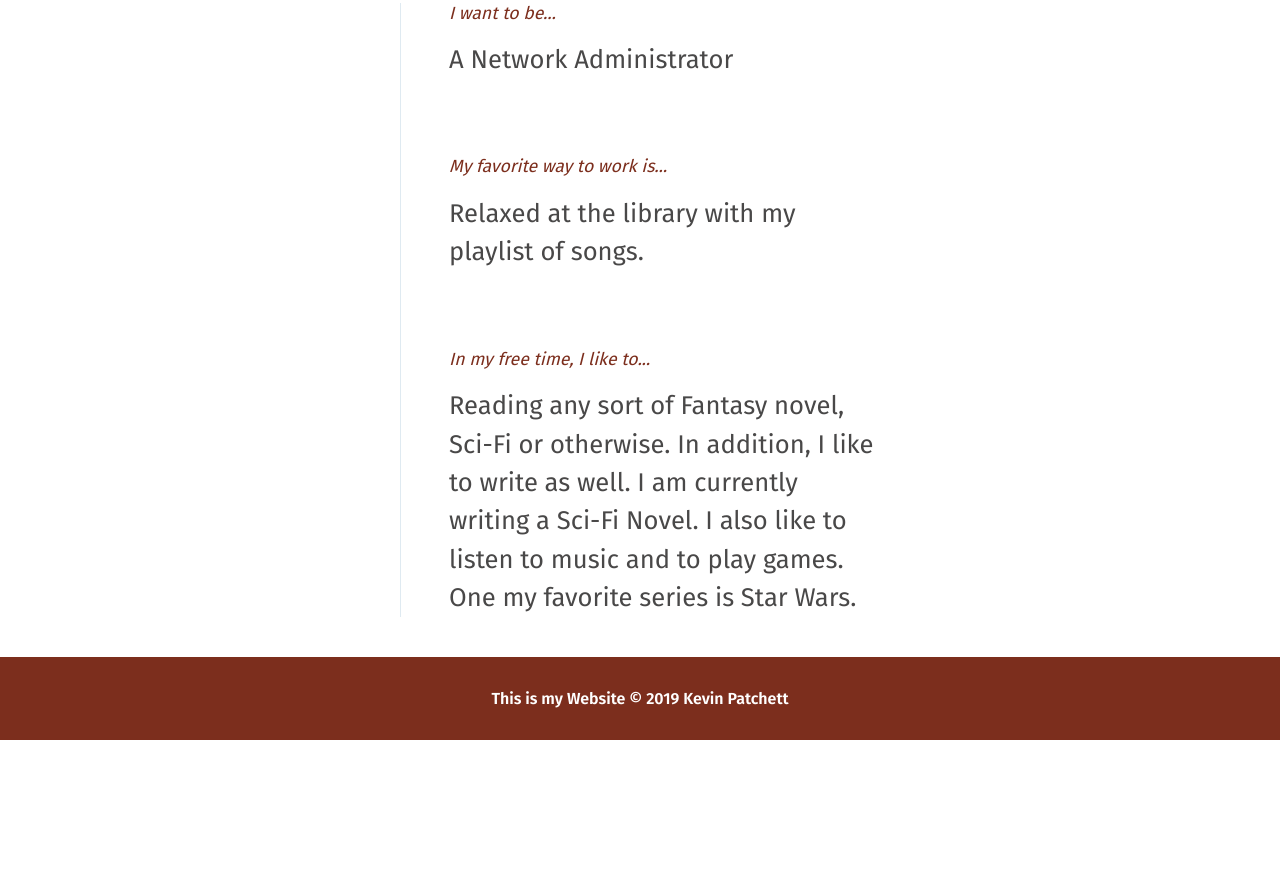
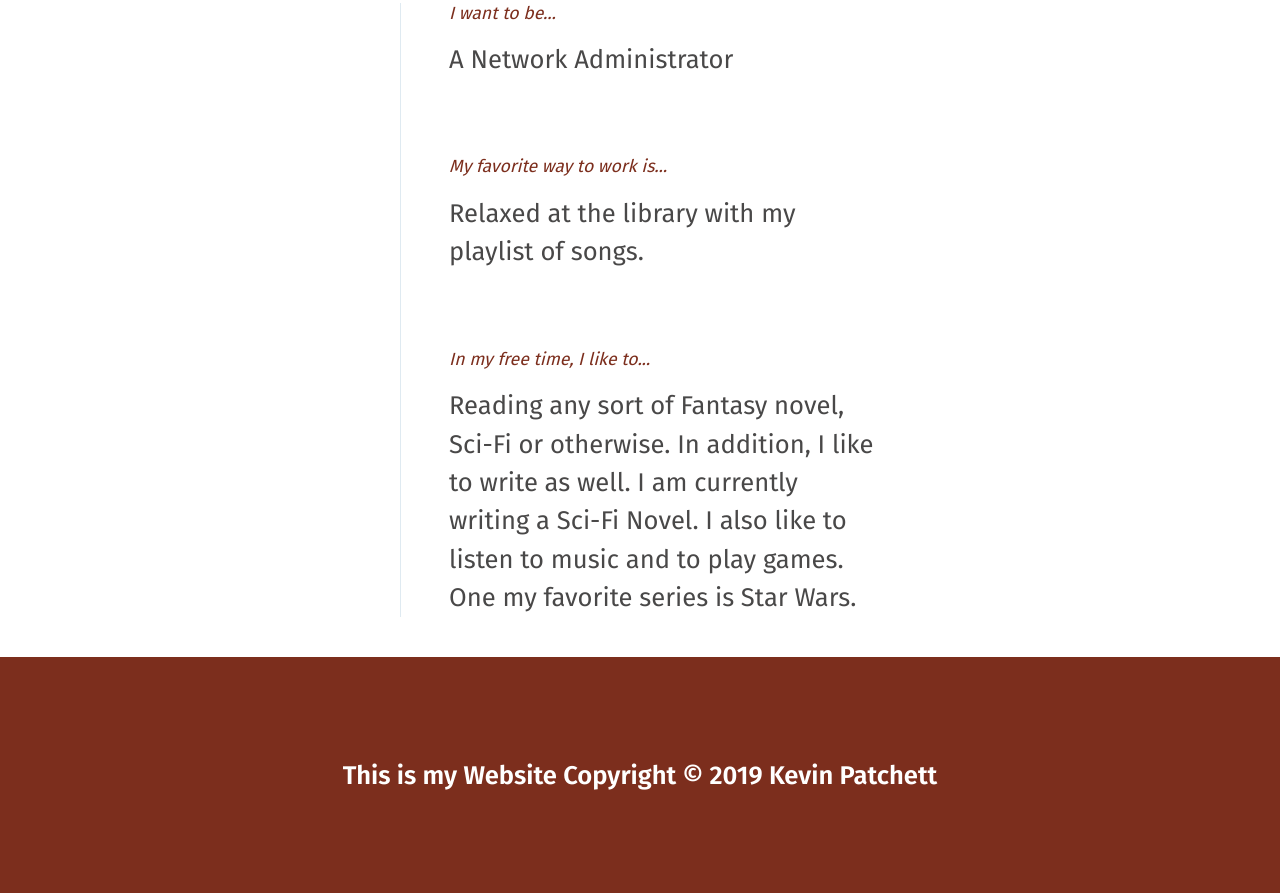
Before and after one commit to RVCC-CISY225-S2019/project-2-Kevpatch, a plain HTML site: page index.html in a window 1280 px wide. Shown: the part 517-1410 px from the top of the page. Before the commit the page ends 1257 px from the top, so only its background shows below. Drawn offline with Linux system fonts and the light colour scheme.

Commit message:
Fixing fonts and adjusting the footer class

```diff
--- a/css/styles.css
+++ b/css/styles.css
@@ -1,7 +1,6 @@
 body {
   font-family: 'Fira Sans', sans-serif;
   margin: 0;
-
 }
 
 .content {
@@ -119,10 +118,11 @@ img.my-picture {
 }
 
 .footer {
-  padding: 2em;
+  padding: 4em;
   max-width: 100%;
   background-color: #7C2E1D;
   color: white;
+  font-size: 1.6rem;
   text-align: center;
   font-weight: 600;
 }
--- a/index.html
+++ b/index.html
@@ -36,6 +36,6 @@
             </div>
         </section>
     </main>
-    <footer class="footer"> This is my Website &copy 2019 Kevin Patchett </footer>
+    <footer class="footer"> This is my Website Copyright &copy; 2019 Kevin Patchett </footer>
 </body>
 </html>
```
